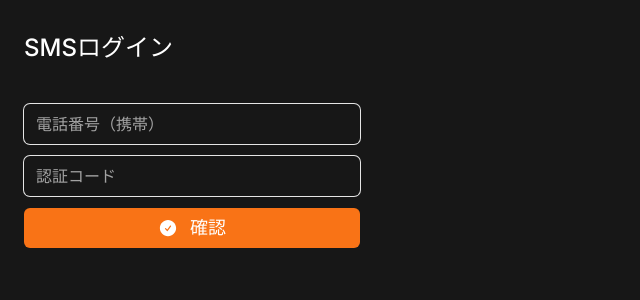
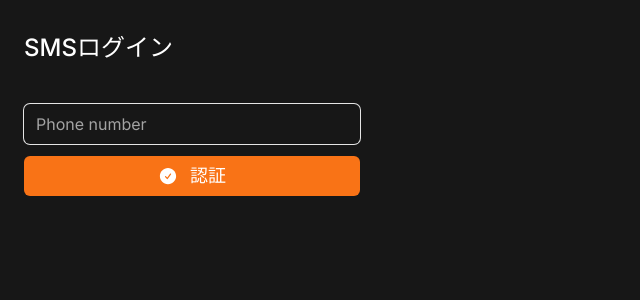
Before and after one commit to Muhyun-Kim/nextjs-study, a Next.js app: page /sms in a window 1280 px wide. Shown: the top 300 px of the page, without its empty margins (0-640 px from the left). Built offline with nearby package versions, Linux system fonts and the light colour scheme.

Commit message:
add validation

```diff
--- a/app/create-account/actions.ts
+++ b/app/create-account/actions.ts
@@ -1,4 +1,5 @@
 "use server";
+import { PASSWORD_MIN_LENGTH } from "@/lib/constants";
 import { z } from "zod";
 
 const checkConfirmPasswordSame = ({
@@ -19,20 +20,20 @@ const formSchema = z
       .min(3, "ユーザー名は3文字以上10文字以下にしてください")
       .max(10, "ユーザー名は3文字以上10文字以下にしてください"),
     email: z.string().email(),
-    password: z.string().min(8),
-    confirm_password: z.string().min(8),
+    password: z.string().min(PASSWORD_MIN_LENGTH),
+    confirm_password: z.string().min(PASSWORD_MIN_LENGTH),
   })
   .refine(checkConfirmPasswordSame, {
     message: "パウワードが間違っています。",
     path: ["confirm_password"],
   });
 
-export async function createAccount(prevState: any, formdata: FormData) {
+export async function createAccount(prevState: any, formData: FormData) {
   const data = {
-    username: formdata.get("username"),
-    email: formdata.get("email"),
-    password: formdata.get("password"),
-    confirm_password: formdata.get("confirm_password"),
+    username: formData.get("username"),
+    email: formData.get("email"),
+    password: formData.get("password"),
+    confirm_password: formData.get("confirm_password"),
   };
   const result = formSchema.safeParse(data);
   if (!result.success) {
--- a/app/create-account/page.tsx
+++ b/app/create-account/page.tsx
@@ -3,14 +3,10 @@
 import FormBtn from "@/components/btn";
 import Input from "@/components/input";
 import SocialLogin from "@/components/social-login";
-import {
-  ChatBubbleBottomCenterIcon,
-  ChatBubbleOvalLeftEllipsisIcon,
-  UserCircleIcon,
-} from "@heroicons/react/24/solid";
-import Link from "next/link";
+import { UserCircleIcon } from "@heroicons/react/24/solid";
 import { useFormState } from "react-dom";
 import { createAccount } from "./actions";
+import { PASSWORD_MIN_LENGTH } from "@/lib/constants";
 
 export default function CreateAccount() {
   const [state, dispatch] = useFormState(createAccount, null);
@@ -43,7 +39,7 @@ export default function CreateAccount() {
           placeholder="パスワード"
           required
           errors={state?.fieldErrors.password}
-          minLength={4}
+          minLength={PASSWORD_MIN_LENGTH}
         />
         <Input
           name="confirm_password"
--- a/app/login/actions.ts
+++ b/app/login/actions.ts
@@ -1,5 +1,20 @@
-export async function login(data: FormData) {
-  "use server";
-  console.log(data.get("email"), data.get("password"));
-  console.log("hello server");
+"use server";
+
+import { PASSWORD_MIN_LENGTH } from "@/lib/constants";
+import { z } from "zod";
+
+const formSchema = z.object({
+  email: z.string().email(),
+  password: z.string().min(PASSWORD_MIN_LENGTH),
+});
+
+export async function login(prevState: any, formData: FormData) {
+  const data = {
+    email: formData.get("email"),
+    password: formData.get("password"),
+  };
+  const result = formSchema.safeParse(data);
+  if (!result.success) {
+    return result.error.flatten();
+  }
 }
--- a/app/login/page.tsx
+++ b/app/login/page.tsx
@@ -1,22 +1,36 @@
+"use client";
+
 import FormBtn from "@/components/btn";
 import Input from "@/components/input";
 import SocialLogin from "@/components/social-login";
 import { UserIcon } from "@heroicons/react/24/solid";
 import { login } from "./actions";
+import { useFormState } from "react-dom";
+import { PASSWORD_MIN_LENGTH } from "@/lib/constants";
 
 export default function LogIn() {
+  const [state, dispatch] = useFormState(login, null);
+
   return (
     <div className="flex flex-col gap-10 py-8 px-6">
       <div className="flex flex-col gap-2 *:font-medium">
         <h1 className="text-2xl">ログイン！</h1>
       </div>
-      <form action={login} className="flex flex-col gap-3">
-        <Input name="email" type="email" placeholder="Email" required />
+      <form action={dispatch} className="flex flex-col gap-3">
+        <Input
+          name="email"
+          type="email"
+          placeholder="Email"
+          required
+          errors={state?.fieldErrors.password}
+        />
         <Input
           name="password"
           type="password"
           placeholder="Password"
           required
+          minLength={PASSWORD_MIN_LENGTH}
+          errors={state?.fieldErrors.password}
         />
         <FormBtn text="ログイン" icon={<UserIcon />} />
       </form>
--- /dev/null
+++ b/app/sms/actions.ts
@@ -0,0 +1,47 @@
+"use server";
+
+import { redirect } from "next/navigation";
+import validator from "validator";
+import { z } from "zod";
+
+const phoneSchema = z
+  .string()
+  .trim()
+  .refine(
+    (phone) => validator.isMobilePhone(phone, "ja-JP"),
+    "Wrong phone format"
+  );
+
+const tokenSchema = z.coerce.number().min(100000).max(999999);
+
+interface ActionState {
+  token: boolean;
+}
+
+export async function smsLogIn(prevState: ActionState, formData: FormData) {
+  const phone = formData.get("phone");
+  const token = formData.get("token");
+  if (!prevState.token) {
+    const result = phoneSchema.safeParse(phone);
+    if (!result.success) {
+      return {
+        token: false,
+        error: result.error.flatten(),
+      };
+    } else {
+      return {
+        token: true,
+      };
+    }
+  } else {
+    const result = tokenSchema.safeParse(token);
+    if (!result.success) {
+      return {
+        token: true,
+        error: result.error.flatten(),
+      };
+    } else {
+      redirect("/");
+    }
+  }
+}
--- a/app/sms/page.tsx
+++ b/app/sms/page.tsx
@@ -1,27 +1,43 @@
-import FormBtn from "@/components/btn";
-import FormInput from "@/components/input";
+"use client";
+
+import Btn from "@/components/btn";
+import Input from "@/components/input";
 import { CheckCircleIcon } from "@heroicons/react/24/solid";
+import { smsLogIn } from "./actions";
+import { useFormState } from "react-dom";
+
+const initialState = {
+  token: false,
+  error: undefined,
+};
 
 export default function SMSLogin() {
+  const [state, dispatch] = useFormState(smsLogIn, initialState);
   return (
     <div className="flex flex-col gap-10 py-8 px-6">
       <div className="flex flex-col gap-2 *:font-medium">
         <h1 className="text-2xl">SMSログイン</h1>
       </div>
-      <form className="flex flex-col gap-3">
-        <FormInput
-          type="number"
-          placeholder="電話番号（携帯）"
-          required
-          errors={[]}
-        />
-        <FormInput
-          type="number"
-          placeholder="認証コード"
-          required
-          errors={[]}
-        />
-        <FormBtn loading={false} text="確認" icon={<CheckCircleIcon />} />
+      <form action={dispatch} className="flex flex-col gap-3">
+        {state.token ? (
+          <Input
+            name="token"
+            type="number"
+            placeholder="Verification code"
+            required
+            min={100000}
+            max={999999}
+          />
+        ) : (
+          <Input
+            name="phone"
+            type="text"
+            placeholder="Phone number"
+            required
+            errors={state.error?.formErrors}
+          />
+        )}
+        <Btn text="認証" icon={<CheckCircleIcon />} />
       </form>
     </div>
   );
--- /dev/null
+++ b/lib/constants.ts
@@ -0,0 +1 @@
+export const PASSWORD_MIN_LENGTH = 8;
--- a/package.json
+++ b/package.json
@@ -14,12 +14,14 @@
     "next": "14.2.3",
     "react": "^18",
     "react-dom": "^18",
+    "validator": "^13.11.0",
     "zod": "^3.23.5"
   },
   "devDependencies": {
     "@types/node": "^20",
     "@types/react": "^18",
     "@types/react-dom": "^18",
+    "@types/validator": "^13.11.9",
     "eslint": "^8",
     "eslint-config-next": "14.2.3",
     "postcss": "^8",
```
Also changed, not shown: 1 other file (tests, documents, lock files or other folders).
